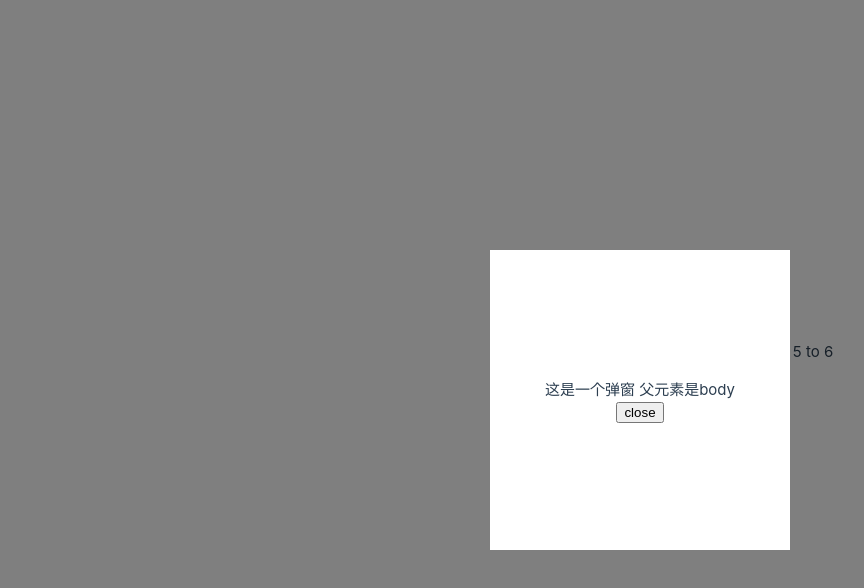
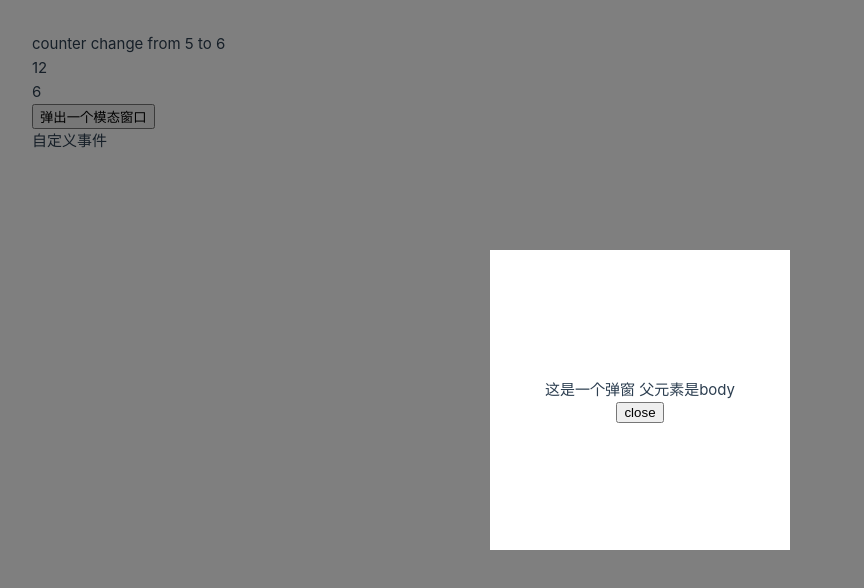
Before and after one commit to Cedrus-P/vue-project, a Vue app: page / in a window 1280 px wide. Shown: the top 588 px of the page, without its empty margins (0-864 px from the left). Built offline with nearby package versions, Linux system fonts and the light colour scheme.

Commit message:
delete some css

```diff
--- a/src/App.vue
+++ b/src/App.vue
@@ -96,51 +96,4 @@
 header {
 	line-height: 1.5;
 }
-
-.logo {
-	display: block;
-	margin: 0 auto 2rem;
-}
-
-a,
-.green {
-	text-decoration: none;
-	color: hsla(160, 100%, 37%, 1);
-	transition: 0.4s;
-}
-
-@media (hover: hover) {
-	a:hover {
-		background-color: hsla(160, 100%, 37%, 0.2);
-	}
-}
-
-@media (min-width: 1024px) {
-	body {
-		display: flex;
-		place-items: center;
-	}
-
-	#app {
-		display: grid;
-		grid-template-columns: 1fr 1fr;
-		padding: 0 2rem;
-	}
-
-	header {
-		display: flex;
-		place-items: center;
-		padding-right: calc(var(--section-gap) / 2);
-	}
-
-	header .wrapper {
-		display: flex;
-		place-items: flex-start;
-		flex-wrap: wrap;
-	}
-
-	.logo {
-		margin: 0 2rem 0 0;
-	}
-}
 </style>
```
